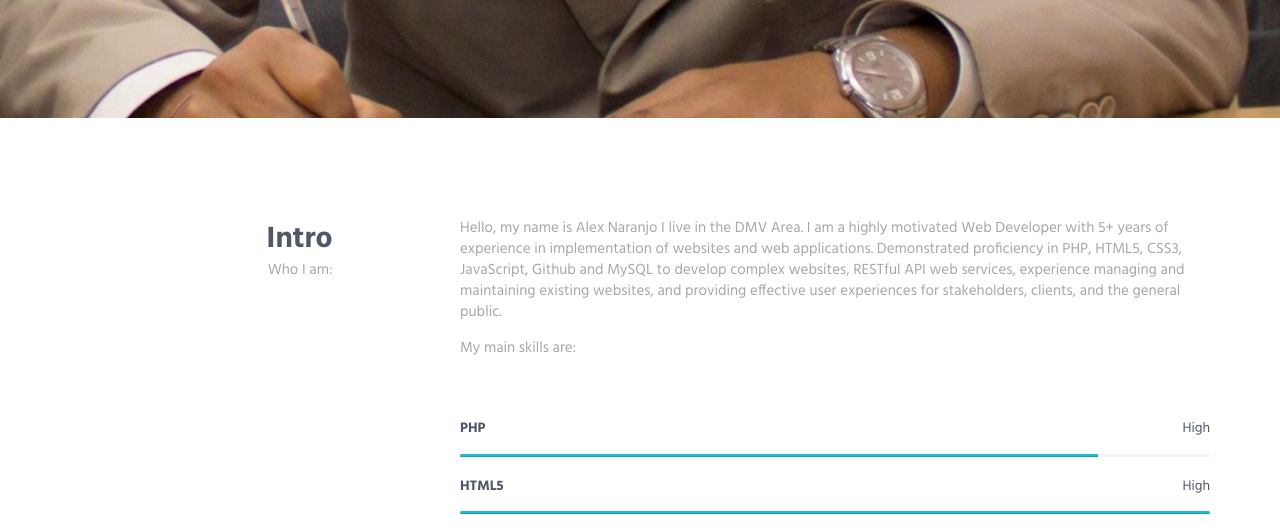
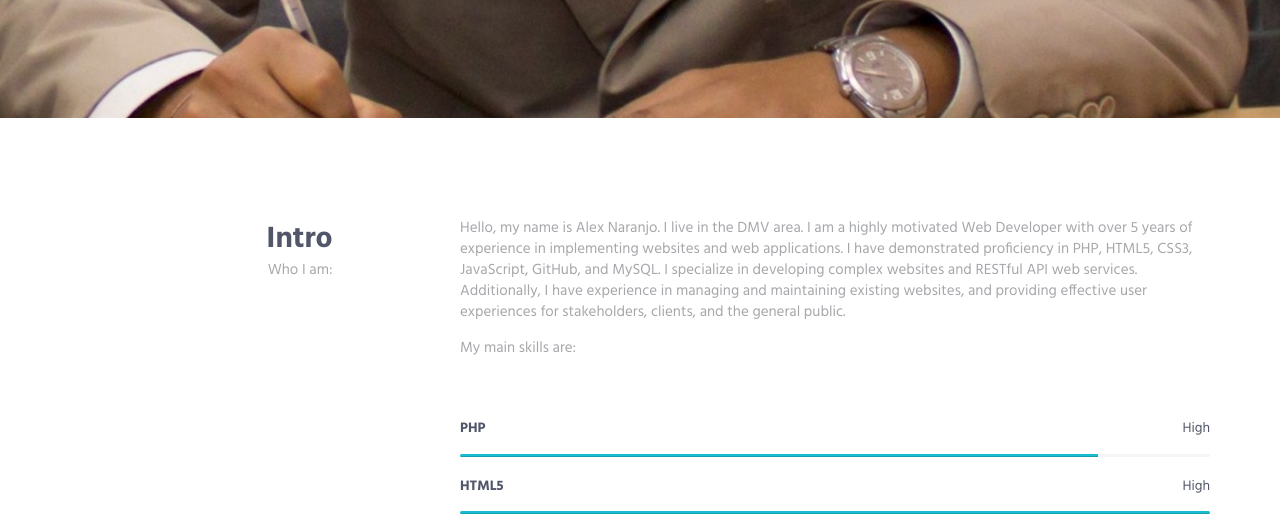
Before and after one commit to alexnaranjom/portfolio, a plain HTML site: page index.html in a window 1280 px wide. Shown: the part 543-1074 px from the top of the page. Drawn offline with Linux system fonts and the light colour scheme.

Commit message:
Update index.html

```diff
--- a/index.html
+++ b/index.html
@@ -120,7 +120,7 @@
                     </div>
                     <div class="col-sm-8 col-sm-offset-1">
                         <div class="margin-b-60">
-                            <p>Hello, my name is Alex Naranjo I live in the DMV Area. I am a highly motivated Web Developer with 5+ years of experience in implementation of websites and web applications. Demonstrated proficiency in PHP, HTML5, CSS3, JavaScript, Github and MySQL to develop complex websites, RESTful API web services, experience managing and maintaining existing websites, and providing effective user experiences for stakeholders, clients, and the general public.</p>
+                            <p>Hello, my name is Alex Naranjo. I live in the DMV area. I am a highly motivated Web Developer with over 5 years of experience in implementing websites and web applications. I have demonstrated proficiency in PHP, HTML5, CSS3, JavaScript, GitHub, and MySQL. I specialize in developing complex websites and RESTful API web services. Additionally, I have experience in managing and maintaining existing websites, and providing effective user experiences for stakeholders, clients, and the general public.</p>
                             <p>My main skills are:</p>
                         </div>
 
```
